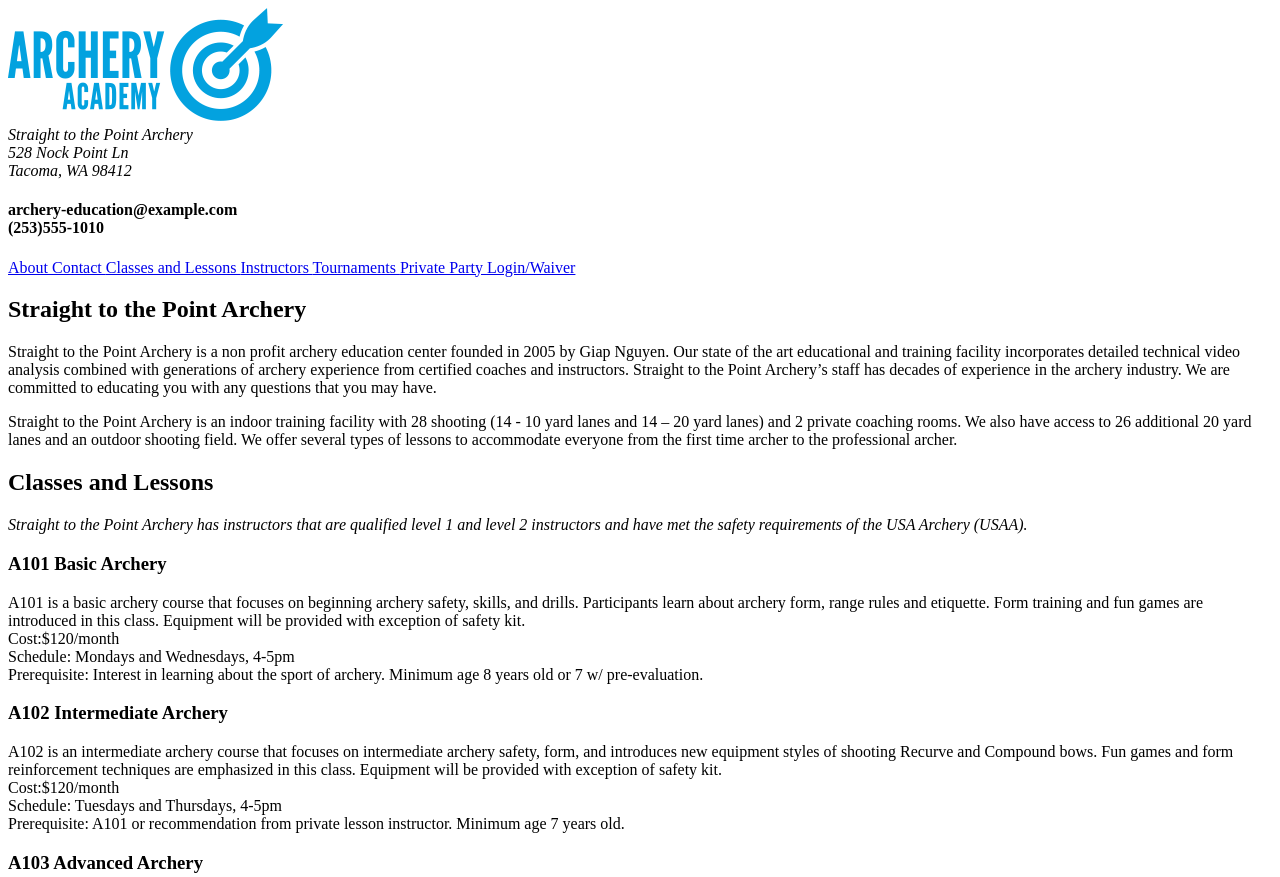
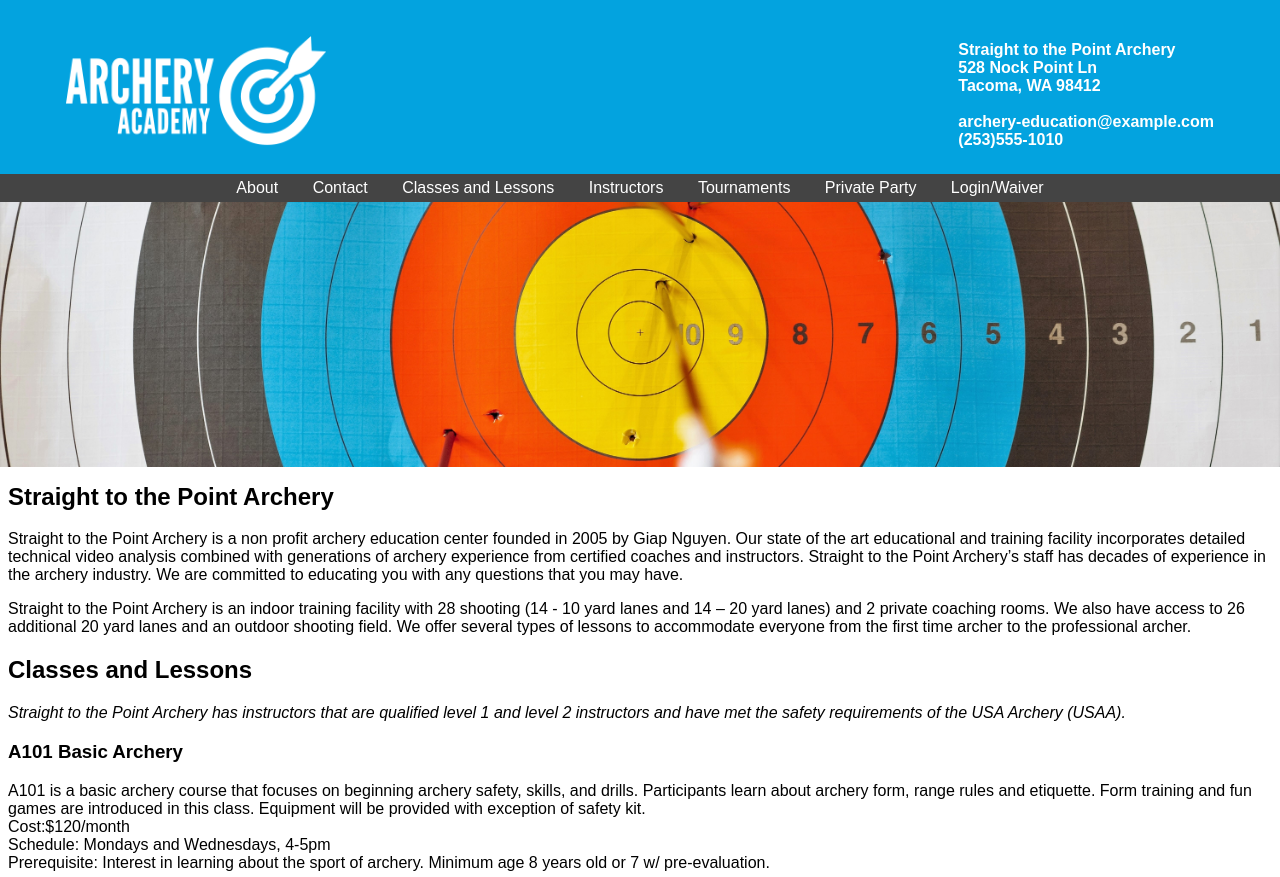
Before and after one commit to sonyanvck/portfolio, a plain HTML site: page lesson-7.html in a window 1280 px wide. Shown: the top 877 px of the page. Drawn offline with Linux system fonts and the light colour scheme.

Commit message:
finish header styling

```diff
--- a/lesson-7.html
+++ b/lesson-7.html
@@ -4,30 +4,32 @@
   <head>
     <meta charset="utf-8">
     <title>Home | Straight to the Point Archery School</title>
+    <link rel="stylesheet" type="text/css" href="styles/style-sheet-archery.css">
   </head>
 
   <body>
     <header>
-      <img src="image/archeryAcademy-logo-color.PNG" alt="'Archery Academy' with a bullseye for the logo">
-      <address>Straight to the Point Archery
+      <img class="header-logo" src="image/archeryAcademy-logo-white.PNG" width="260" height="110" alt="'Archery Academy' with a bullseye for the logo">
+      <address class="address">Straight to the Point Archery
         <br>528 Nock Point Ln
         <br>Tacoma, WA 98412
+        <br>
+        <br>archery-education@example.com
+        <br>(253)555-1010
       </address>
-      <h4>archery-education@example.com
-        <br>(253)555-1010
-      </h4>
+    </header>
       <nav>
-        <a href="#">About </a>
-        <a href="#">Contact </a>
-        <a href="#">Classes and Lessons </a>
-        <a href="instructors.html">Instructors </a>
-        <a href="#">Tournaments </a>
-        <a href="#">Private Party </a>
-        <a href="#">Login/Waiver </a>
+        <a href="#" class="link">About </a>
+        <a href="#" class="link">Contact </a>
+        <a href="#" class="link">Classes and Lessons </a>
+        <a href="instructors.html" class="link">Instructors </a>
+        <a href="#" class="link">Tournaments </a>
+        <a href="#" class="link">Private Party </a>
+        <a href="#" class="link">Login/Waiver </a>
       </nav>
-    </header>
 
     <section>
+      <img class="archery-target" src="image/archery-target.jpg" width="100%" alt="Target for archery with arrows">
       <h1>Straight to the Point Archery</h1>
         <p>Straight to the Point Archery is a non profit archery education center founded in 2005 by Giap Nguyen.  Our state of the art educational and training facility incorporates detailed technical video analysis combined with generations of archery experience from certified coaches and instructors.
            Straight to the Point Archery’s staff has decades of experience in the archery industry. We are committed to educating you with any questions that you may have.</p>
--- a/styles/style-sheet-archery.css
+++ b/styles/style-sheet-archery.css
@@ -0,0 +1,52 @@
+body {
+  font-family: arial, sans-serif;
+  color: black;
+}
+
+header {
+  background-color: rgb(3, 163, 223);
+  padding: 1em;
+  margin: -.5em -.5em;
+  height: 150px;
+  font-family: arial, sans-serif;
+}
+
+.header-logo {
+   padding-left: 50px;
+   padding-top: 20px;
+}
+
+.address {
+  font-style: normal;
+  font-weight: bold;
+  color: white;
+  float: right;
+  padding-top: 25px;
+  padding-right: 50px;
+}
+
+nav {
+  background-color: #444444;
+  padding: 5px;
+  margin: 0 -.5em;
+  text-align: center;
+  position: sticky;
+  top: 0;
+}
+
+.link {
+  text-decoration: none;
+  font-family: arial, sans-serif;
+  color: white;
+  padding: 15px;
+}
+
+.link:hover {
+  background-color: #555555;
+  padding: inherit;
+}
+
+.archery-target {
+  width: 100vw;
+  margin: -.5em;
+}
```
Also changed, not shown: image/archery-target.jpg (added).
